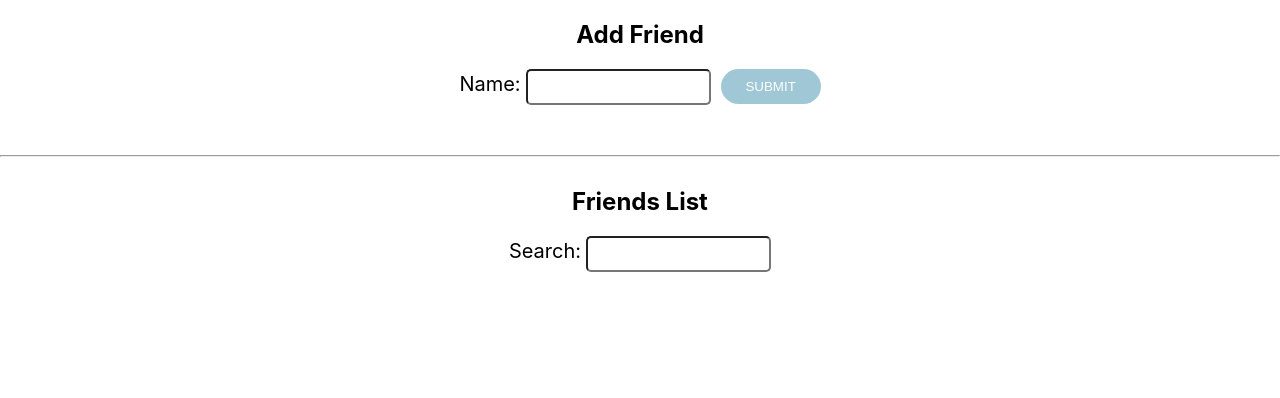
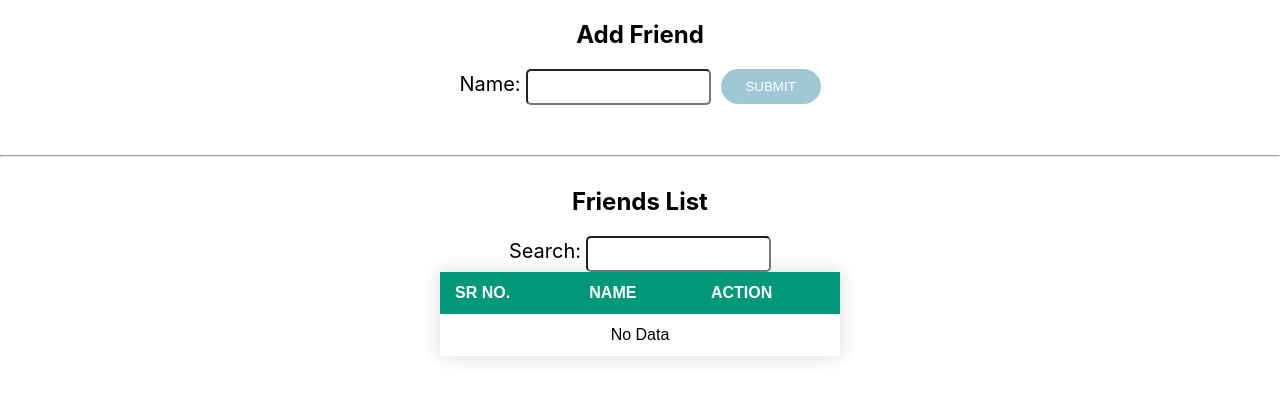
Before and after one commit to iankitjoshi/codevyasa-task, a React (Create React App) app: page / in a window 1280 px wide. Shown: the top 398 px of the page. Built offline with nearby package versions, Linux system fonts and the light colour scheme.

Commit message:
work on ui

```diff
--- a/src/App.js
+++ b/src/App.js
@@ -11,9 +11,10 @@ function App() {
   const [openDeleteModal, setOpenDeleteModal] = useState(false)
   const [friendId, setFriendId] = useState(null)
   const [search, setSearch] = useState('')
+  const [filterFriend, setFilterFriend] = useState([])
 
   const handleNameChange = (e) => {
-    const {value = ""} = e.target
+    const { value = "" } = e.target
     setName(value)
     setIsAlreadyExist(false)
   }
@@ -21,17 +22,17 @@ function App() {
   const handleSubmit = (e) => {
     e.preventDefault()
     const isAlreadyExist = friends.some(friend => friend.name == name)
-    if (isAlreadyExist){
+    if (isAlreadyExist) {
       setIsAlreadyExist(isAlreadyExist)
-    }else{
-      setFriends([...friends, { name, favourite: false } ])
+    } else {
+      setFriends([...friends, { name, favourite: false }])
       setName('')
     }
   }
 
   const changeFavourite = (id) => {
-    let newFriendsList = friends.map((friend,index) => {
-      if(id == index ) return { ...friend, favourite: !friend.favourite }
+    let newFriendsList = friends.map((friend, index) => {
+      if (id == index) return { ...friend, favourite: !friend.favourite }
       return friend
     })
     setFriends(newFriendsList)
@@ -55,11 +56,14 @@ function App() {
   }
 
   const handleSearch = (e) => {
-    const {value = ""} = e.target
+
+    const { value = "" } = e.target
     setSearch(value)
-    let searchFriends = friends.filter(friend => friend.name.includes(value))
-    setFriends(searchFriends)
+    let searchFriends = friends.filter(friend => friend.name.toLowerCase().includes(value))
+    setFilterFriend(searchFriends)
   }
+
+  let data = search.length ? filterFriend : friends;
 
   return (
     <div className="App">
@@ -69,7 +73,7 @@ function App() {
         <input value={name} onChange={handleNameChange} />
         <button type="submit" className={name.length ? 'submit-btn' : 'submit-btn disabled'} >Submit</button>
       </form>
-        {isAlreadyExist ? <span className="error" > Name is already exist, Please enter another name </span> : null }
+      {isAlreadyExist ? <span className="error" > Name is already exist, Please enter another name </span> : null}
 
       <hr />
 
@@ -78,7 +82,6 @@ function App() {
         <label htmlFor="Search">Search:</label>
         <input value={search} onChange={handleSearch} />
 
-      {friends.length ?
         <table className="styled-table" >
           <thead>
             <tr>
@@ -87,30 +90,35 @@ function App() {
               <th>ACTION</th>
             </tr>
           </thead>
-        {
-          friends && friends.map((friend,i) => {
+          {data.length ?
+            data && data.map((friend, i) => {
               const { name = "-", favourite = false } = friend || {}
               return <tbody key={i}>
                 <tr>
-                    <td>{i+1}. </ td>
+                  <td>{i + 1}. </ td>
                   <td>
                     {name}
                     <span></span>
                   </ td>
                   <td>
-                      <img onClick={() => changeFavourite(i)} src={ favourite ? yellowStart : start} />
-                      <img onClick={() => deleteFriendModal(i)} src={deleteIcon} />
+                    <img onClick={() => changeFavourite(i)} src={favourite ? yellowStart : start} alt="" />
+                    <img onClick={() => deleteFriendModal(i)} src={deleteIcon} alt="" />
                   </td>
                 </tr>
               </tbody>
-            })
-          }
-      </table> : null
+            }) :
+
+            <tbody  >
+              <td colSpan={3} className="no-data" > No Data</td>
+            </tbody>
 
           }
+        </table>
+
+        {/* } */}
       </div>
 
-      { openDeleteModal ?
+      {openDeleteModal ?
         <div className="delete-modal-inner">
           <div className="delete-modal">
             <h3>Are you sure you want to delete?</h3>
--- a/src/App.scss
+++ b/src/App.scss
@@ -125,3 +125,7 @@ img{
   color: red;
   font-size: 13px;
 }
+
+.no-data{
+  text-align: center;
+}
```
Lines whose indentation alone changed are shown as unchanged.
